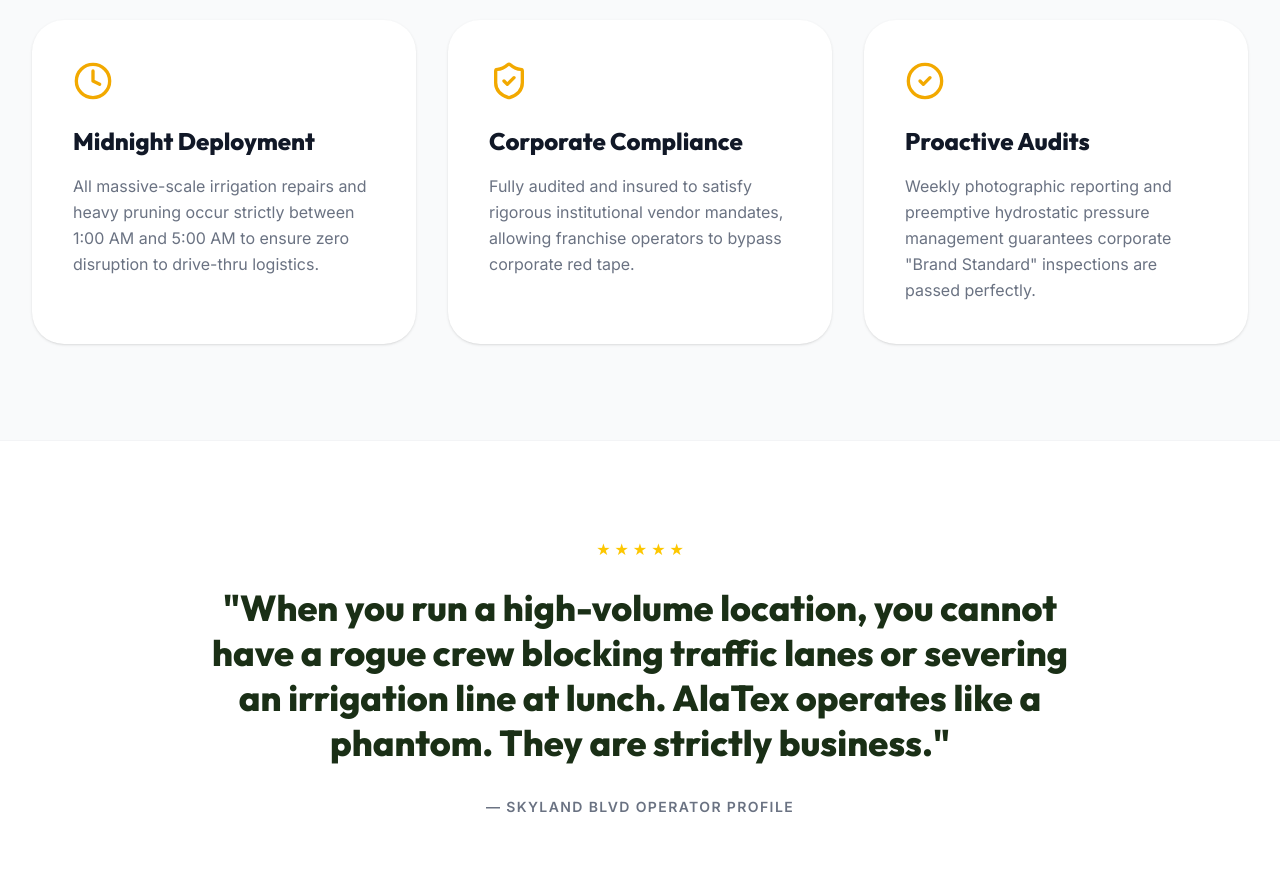
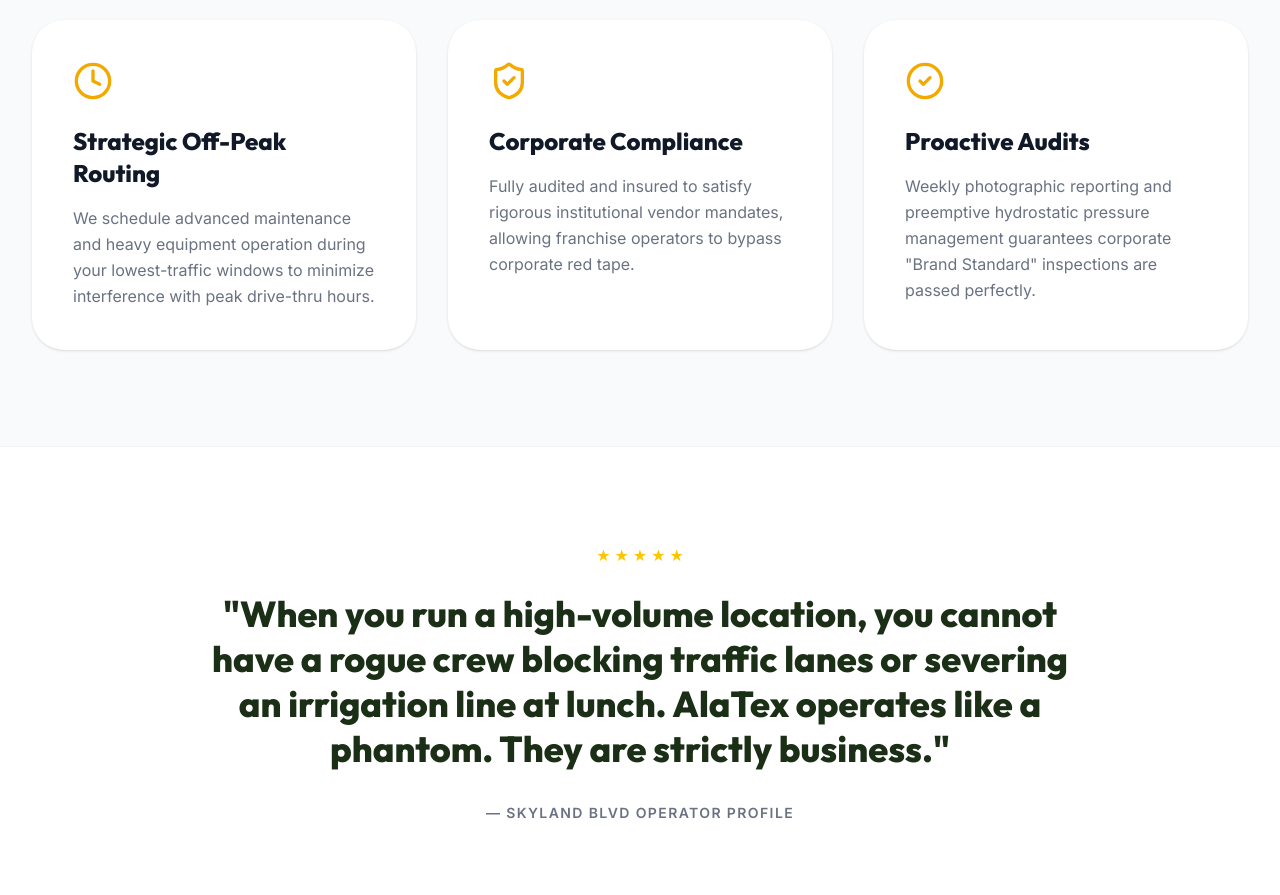
Before and after one commit to Founditmarketing/alatex, a React (Vite) app: page /case-studies/chick-fil-a in a window 1280 px wide. Shown: the part 1220-2115 px from the top of the page. Built offline with nearby package versions, Linux system fonts and the light colour scheme.

Commit message:
Update Chick-fil-A case study maintenance description

```diff
--- a/src/pages/ChickFilACaseStudy.tsx
+++ b/src/pages/ChickFilACaseStudy.tsx
@@ -67,8 +67,8 @@
                             className="bg-white p-10 rounded-[2rem] shadow-sm hover:shadow-xl transition-all duration-300 border border-transparent hover:border-brand-green/20"
                         >
                             <Clock className="w-10 h-10 text-brand-accent mb-6" />
-                            <h3 className="text-2xl font-bold mb-4">Midnight Deployment</h3>
-                            <p className="text-gray-500 leading-relaxed">All massive-scale irrigation repairs and heavy pruning occur strictly between 1:00 AM and 5:00 AM to ensure zero disruption to drive-thru logistics.</p>
+                            <h3 className="text-2xl font-bold mb-4">Strategic Off-Peak Routing</h3>
+                            <p className="text-gray-500 leading-relaxed">We schedule advanced maintenance and heavy equipment operation during your lowest-traffic windows to minimize interference with peak drive-thru hours.</p>
                         </motion.div>
                         <motion.div
                             initial={{ opacity: 0, y: 20 }} whileInView={{ opacity: 1, y: 0 }} viewport={{ once: true }} transition={{ duration: 0.5, delay: 0.1 }}
```
